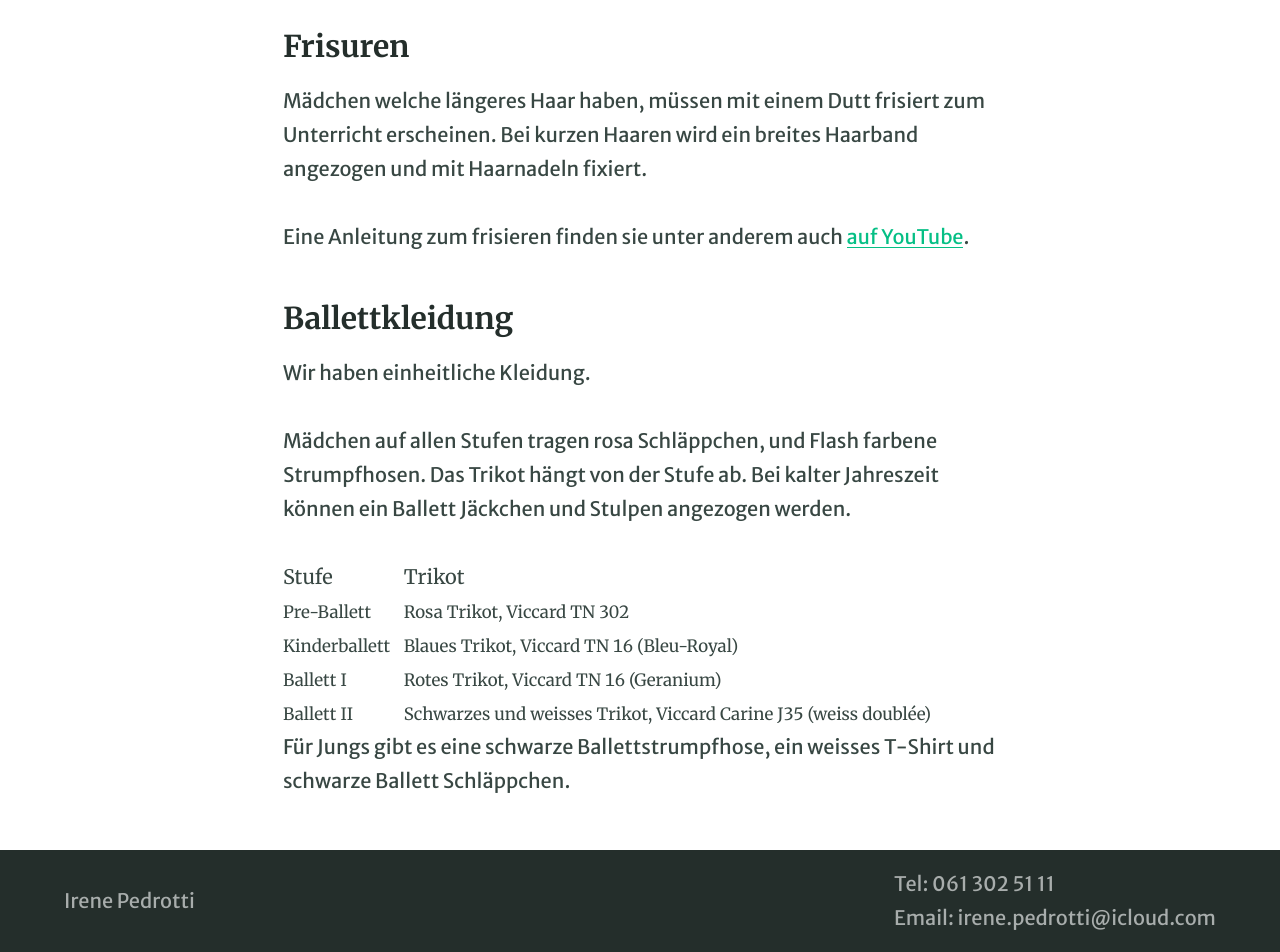
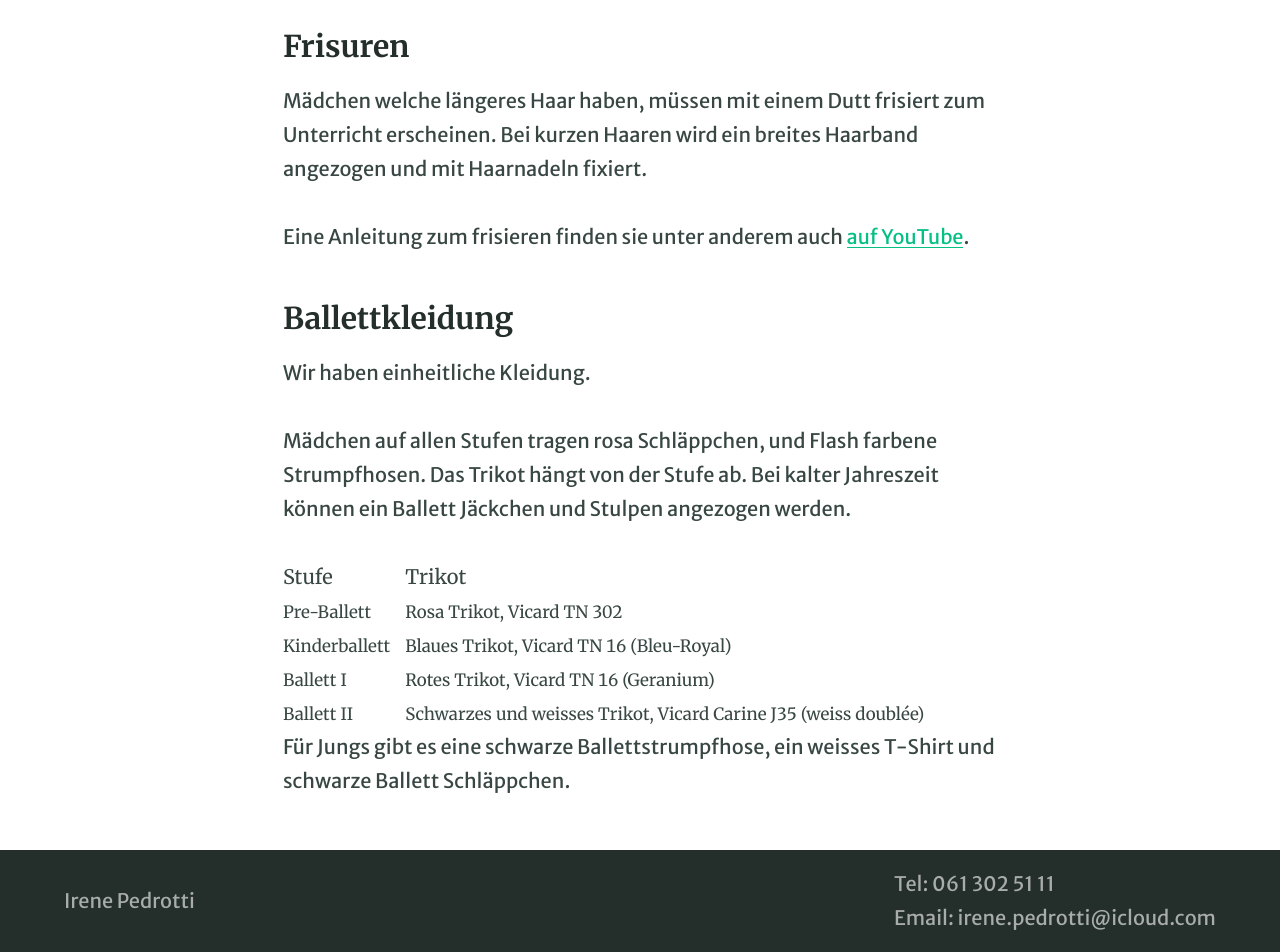
Before and after one commit to irenepedrotti/irenepedrotti.github.io, a Jekyll site: the page built from pages/z10_eltern.md, in a window 1280 px wide. Shown: the part 546-1498 px from the top of the page. Built offline with Jekyll 4.4.1, drawn with Linux system fonts in a browser that asks for light colours.

Commit message:
Viccard korrigiert 1c

```diff
--- a/pages/z10_eltern.md
+++ b/pages/z10_eltern.md
@@ -21,9 +21,9 @@ Bei kalter Jahreszeit können ein Ballett Jäckchen und Stulpen angezogen werden
 
 | Stufe         |   Trikot                      |
 | :------------ | :---------------------------- |
-| Pre-Ballett   | Rosa Trikot, Viccard TN 302    |
-| Kinderballett | Blaues Trikot, Viccard TN 16 (Bleu-Royal)        |
-| Ballett I     | Rotes Trikot, Viccard TN 16 (Geranium)|
-| Ballett II    | Schwarzes und weisses Trikot, Viccard Carine J35 (weiss doublée)  |
+| Pre-Ballett   | Rosa Trikot, Vicard TN 302    |
+| Kinderballett | Blaues Trikot, Vicard TN 16 (Bleu-Royal)        |
+| Ballett I     | Rotes Trikot, Vicard TN 16 (Geranium)|
+| Ballett II    | Schwarzes und weisses Trikot, Vicard Carine J35 (weiss doublée)  |
 
 Für Jungs gibt es eine schwarze Ballettstrumpfhose, ein weisses T-Shirt und schwarze Ballett Schläppchen.
```
